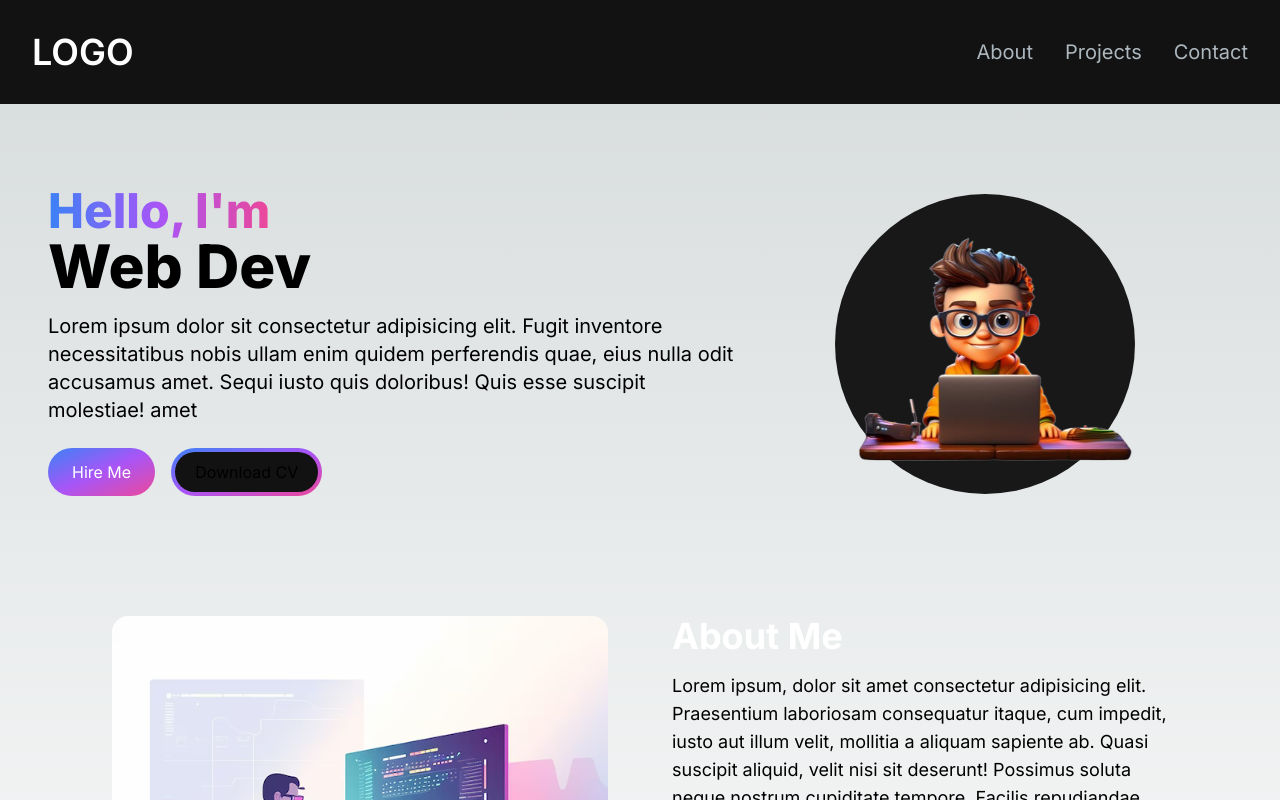
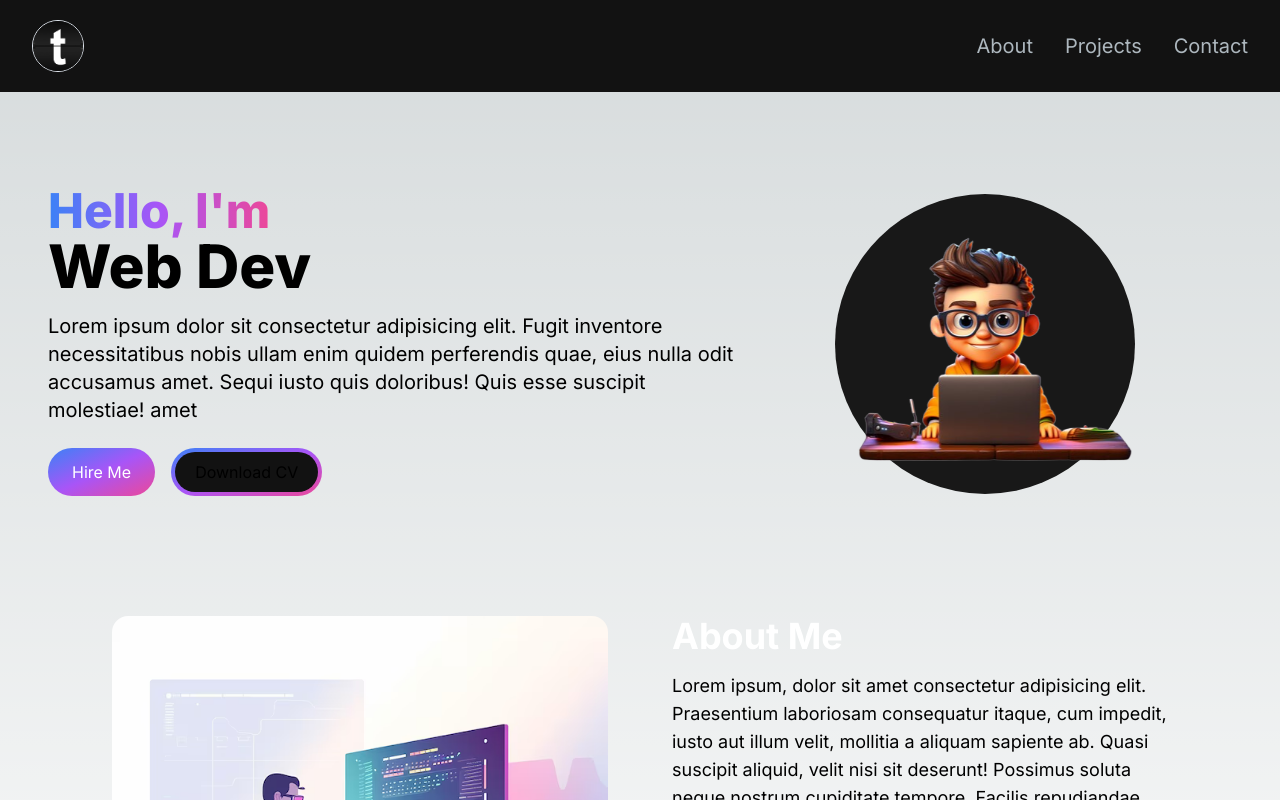
Before and after one commit to chauhannaman98/portfolio-next, a Next.js app: page / in a window 1280 px wide. Shown: the top 800 px of the page. Built offline with nearby package versions, Linux system fonts and the light colour scheme.

Commit message:
Added logo

```diff
--- a/app/components/NavBar.jsx
+++ b/app/components/NavBar.jsx
@@ -1,4 +1,5 @@
 "use client";
+import Image from 'next/image';
 import Link from 'next/link';
 import React, { useState } from 'react';
 import NavLink from './NavLink';
@@ -25,13 +26,10 @@ export const NavBar = () => {
 
   return (
     <nav className='fixed top-0 left-0 right-0 z-10 bg-[#121212] bg-opacity-100'>
-        <div className='flex flex-wrap items-center justify-between mx-auto p-8'>
-            <Link
-              href={"/"}
-              className='text-3xl md:text-4xl text-white font-semibold'
-            >
-              LOGO
-            </Link>
+        <div className='flex flex-wrap items-center justify-between mx-auto px-8 py-5'>
+            <div className='border border-slate-200 rounded-full'>
+              <a href={"/"}><Image src="/images/LOGO.gif" alt="Logo" width={50} height={50}/></a>
+            </div>
             <div className="mobile-menu block md:hidden">
             {!navbarOpen ? (
               <button
```
Also changed, not shown: public/images/LOGO.gif (added).
